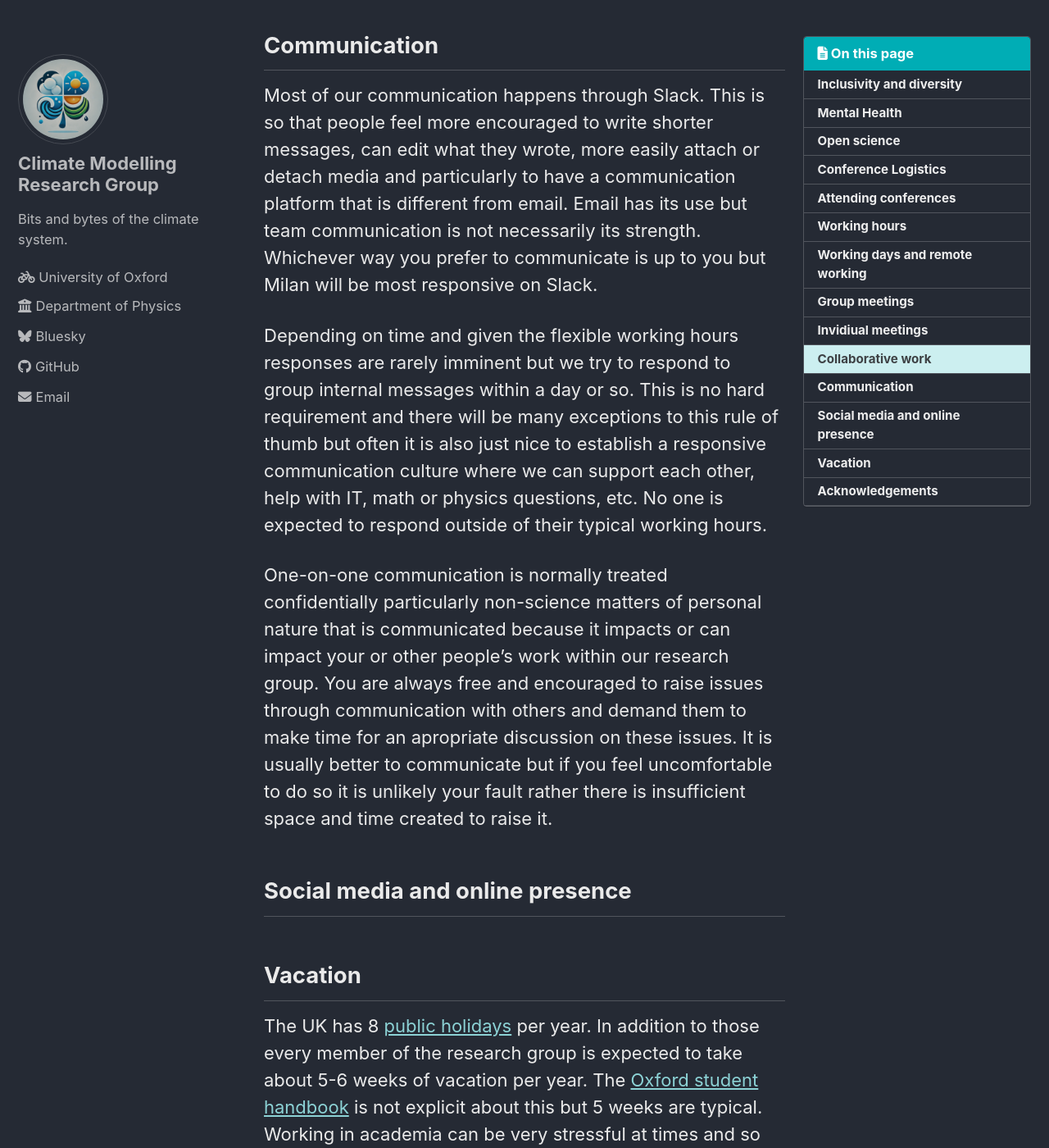
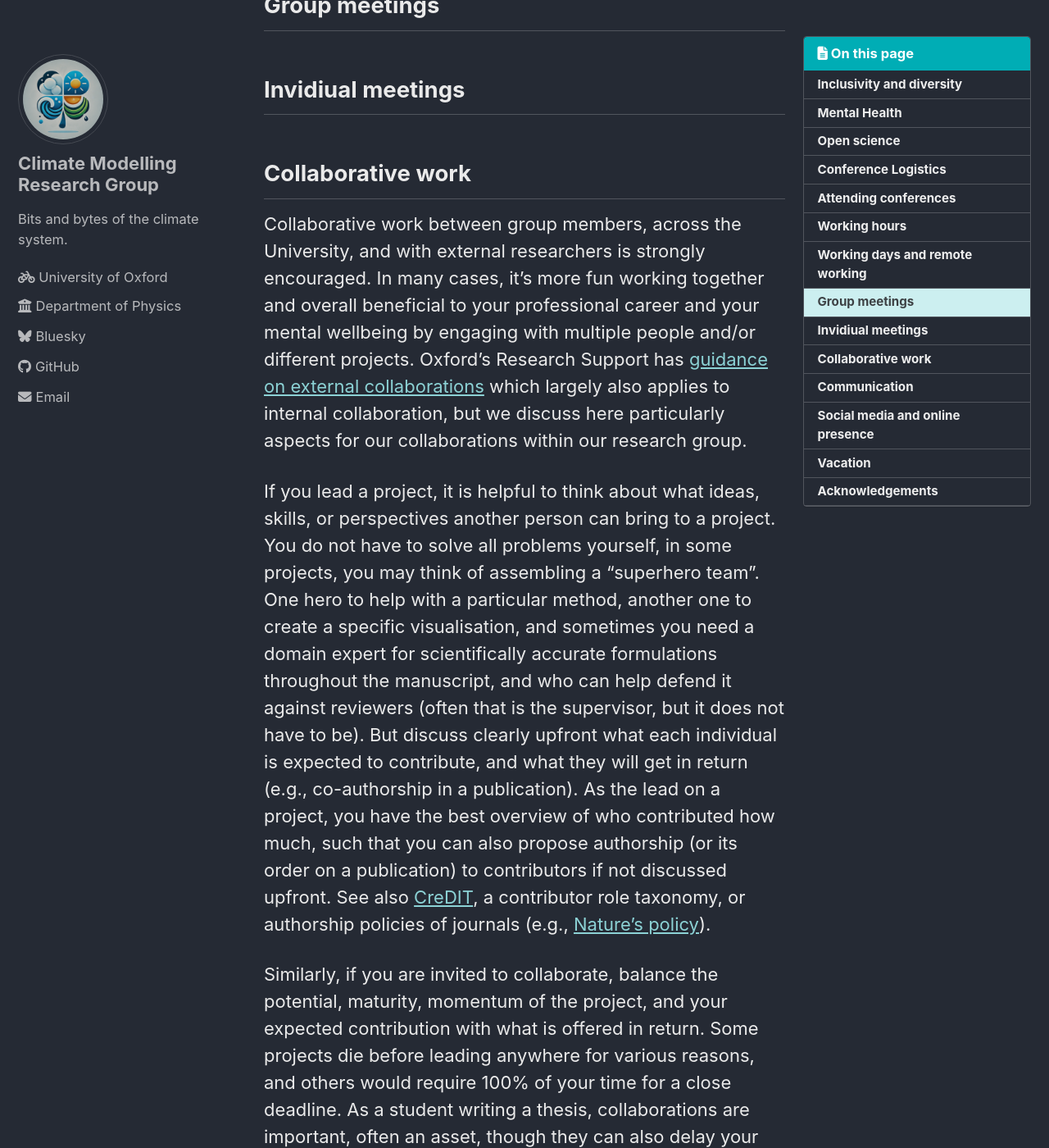
Before and after one commit to climate-modelling/climate-modelling.github.io, a Jekyll site: the page built from _pages/philosophy.md, in a window 1280 px wide and 1400 px high, scrolled down 1828 px. Shown: the whole window at 82% size. Built offline with Jekyll 4.4.1, drawn with Linux system fonts in a browser that asks for light colours; cached includes are drawn as plain includes; some of the changed text lies outside the part shown.

Commit message:
Revise group philosophy and collaboration guidelines

```diff
--- a/_pages/philosophy.md
+++ b/_pages/philosophy.md
@@ -6,7 +6,14 @@
 toc_sticky: true
 ---
 
-(work in progress, [create a pull request](https://github.com/climate-modelling/climate-modelling.github.io/edit/main/_pages/philosophy.md) to suggest changes)
+Our group philosophy is a living document. We regularly revisit these paragraphs
+and include outcomes of recent discussions of how we want to do research together.
+So first principle of our group philosophy is that it's written by its members
+not just decided by the most senior person in the group.
+
+As this is a work in progress members can
+[create a pull request](https://github.com/climate-modelling/climate-modelling.github.io/edit/main/_pages/philosophy.md)
+to suggest changes.
 
 ## Inclusivity and diversity
 
@@ -42,6 +49,34 @@
 ## Invidiual meetings
 
 ## Collaborative work
+
+Collaborative work between group members, across the University, and with external researchers
+is strongly encouraged. In many cases, it’s more fun working together and overall beneficial
+to your professional career and your mental wellbeing by engaging with multiple people and/or
+different projects. Oxford’s Research Support has
+[guidance on external collaborations](https://researchsupport.admin.ox.ac.uk/governance/integrity/collaboration)
+which largely also applies to internal collaboration, but we discuss here particularly
+aspects for our collaborations within our research group.
+
+If you lead a project, it is helpful to think about what ideas, skills, or perspectives another
+person can bring to a project. You do not have to solve all problems yourself, in some projects,
+you may think of assembling a “superhero team”. One hero to help with a particular method, another
+one to create a specific visualisation, and sometimes you need a domain expert for scientifically
+accurate formulations throughout the manuscript, and who can help defend it against reviewers
+(often that is the supervisor, but it does not have to be). But discuss clearly upfront what each
+individual is expected to contribute, and what they will get in return (e.g., co-authorship in a publication).
+As the lead on a project, you have the best overview of who contributed how much, such that you can
+also propose authorship (or its order on a publication) to contributors if not discussed upfront.
+See also [CreDIT]([url](https://credit.niso.org/)), a contributor role taxonomy, or authorship policies
+of journals (e.g., [Nature’s policy]([url](https://www.nature.com/nature/editorial-policies/authorship))).
+
+Similarly, if you are invited to collaborate, balance the potential, maturity, momentum of the project,
+and your expected contribution with what is offered in return. Some projects die before leading anywhere
+for various reasons, and others would require 100% of your time for a close deadline.
+As a student writing a thesis, collaborations are important, often an asset, though they can also delay
+your progress towards a thesis - sometimes unexpectedly or outside of your control.
+At Oxford, theses can include contributions from other researchers, whether published (you or them as co-author)
+or not, but generally this has to be explicitly stated. Details can be discussed on a case-by-case basis.
 
 ## Communication
 
```
